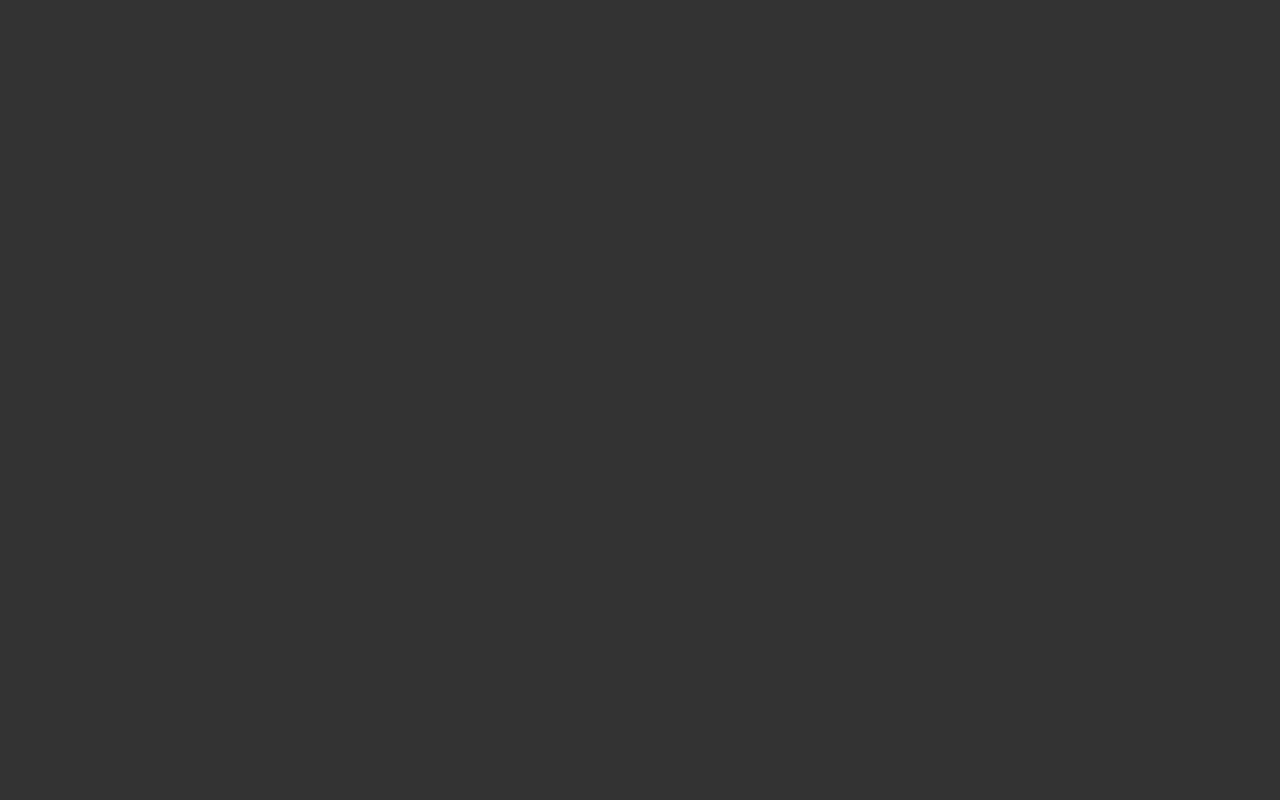
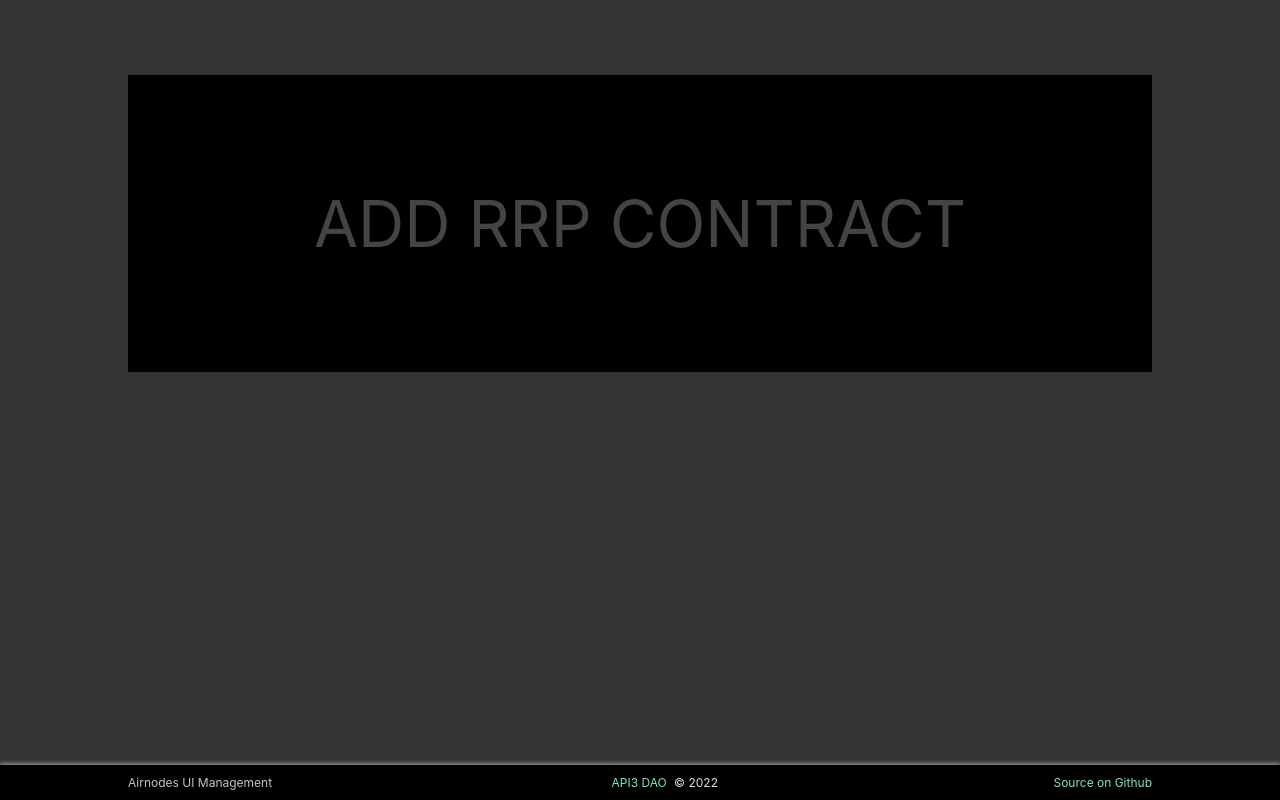
Before and after one commit to EnormousCloud/airnode, a React (Vite) app in the folder airnode-ui-client/: page /#/add in a window 1280 px wide. Before the commit this address had no page. Built offline with nearby package versions, Linux system fonts and the light colour scheme.

Commit message:
screen draft: add contract

```diff
--- a/airnode-ui-client/src/App.tsx
+++ b/airnode-ui-client/src/App.tsx
@@ -2,10 +2,9 @@ import { useReducer } from 'react';
 import { Link, HashRouter, Routes, Route, useParams } from 'react-router-dom';
 import { Storage } from './service/Storage';
 import { PersistentState } from './service/types';
+import { MenuItem } from './components/Menu';
 import { Select } from './screens/Select';
-import { MenuItem } from './components/Menu';
-
-// import mockState from './fixtures/state';
+import { AddContract } from './screens/AddContract';
 
 interface AppState {
   /// persistent part of the state
@@ -42,8 +41,8 @@ const App = () => {
   return (
     <HashRouter>
       <Routes>
-        <Route path="/" element={<Select />}>
-        </Route>
+        <Route path="/" element={<Select />} />
+        <Route path="/add" element={<AddContract />} />
       </Routes>
     </HashRouter>
   )
--- /dev/null
+++ b/airnode-ui-client/src/screens/AddContract.tsx
@@ -0,0 +1,19 @@
+import { Footer } from '../components/Footer';
+
+interface AddContractProps {
+}
+
+export const AddContract = (props: AddContractProps) => {
+    return (
+        <div>
+            <main>
+                <div className="inner" style={{ minHeight: 'auto' }}>
+                    <div className="content">
+                        <div className="screen-empty">ADD RRP CONTRACT</div>
+                    </div>
+                </div>
+            </main>
+            <Footer />
+        </div>
+    )
+};
```
Also changed, not shown: 1 other file (tests, documents, lock files or other folders).
